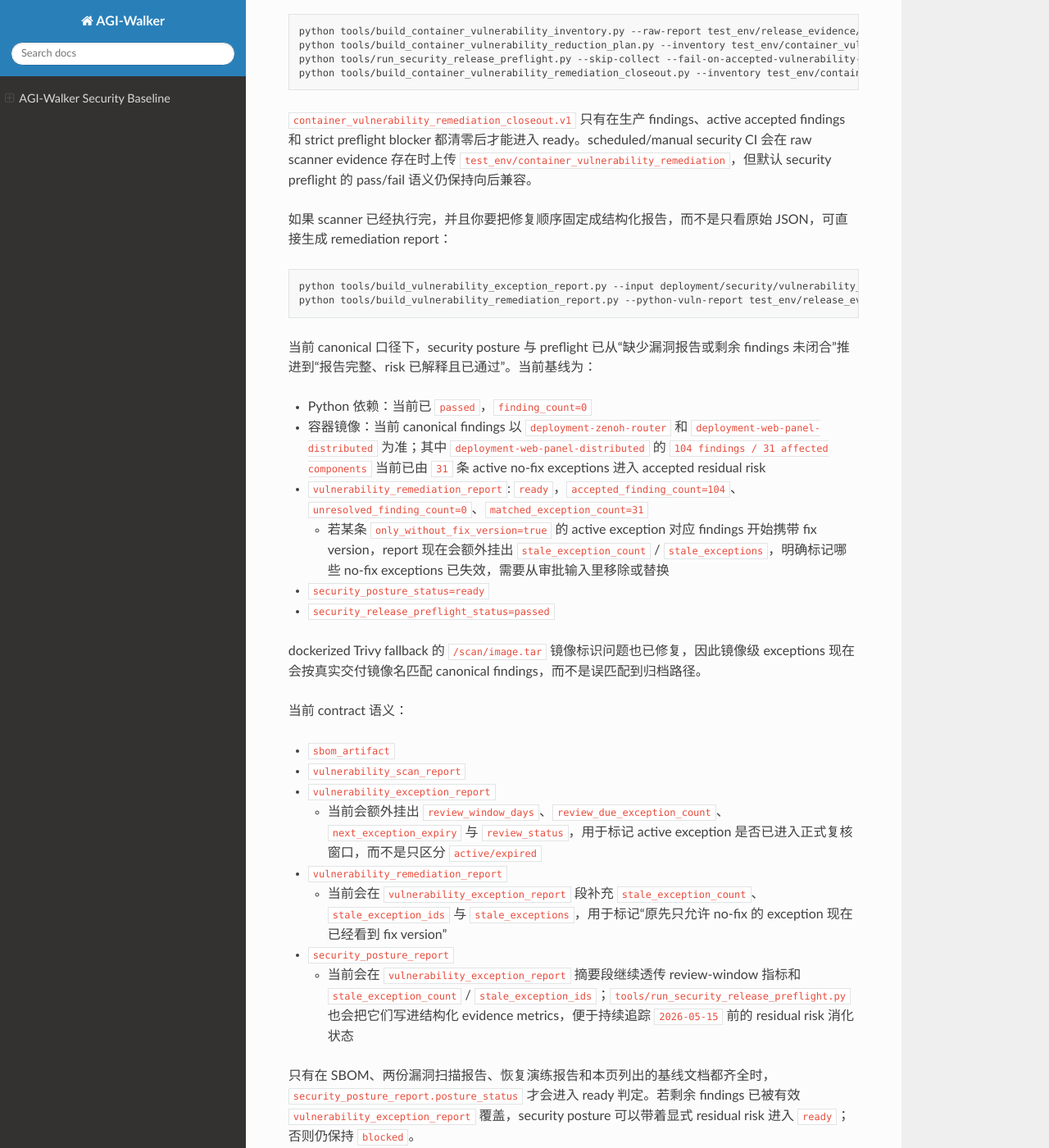
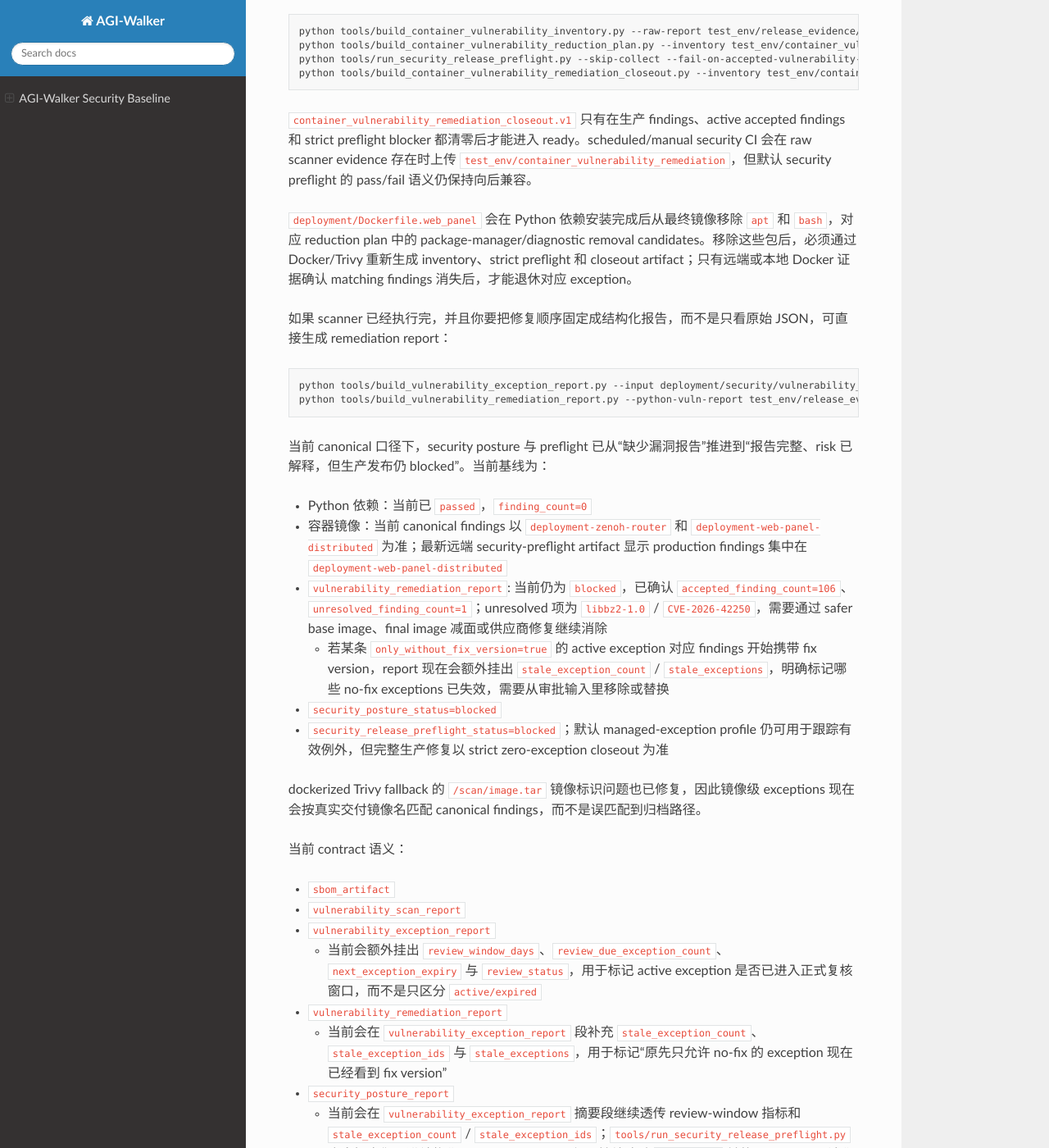
Before and after one commit to sossossal/AGI-Walker, a Sphinx documentation site: the page built from docs/guides/SECURITY_BASELINE.md, in a window 1280 px wide and 1400 px high, scrolled down 3762 px. Shown: the whole window at 82% size. Built offline with Sphinx 7.4.7 and the Read the Docs theme 3.1.0, drawn with Linux system fonts in a browser that asks for light colours.

Commit message:
Reduce web panel container runtime packages

````diff
--- a/docs/guides/SECURITY_BASELINE.md
+++ b/docs/guides/SECURITY_BASELINE.md
@@ -154,6 +154,8 @@
 
 `container_vulnerability_remediation_closeout.v1` 只有在生产 findings、active accepted findings 和 strict preflight blocker 都清零后才能进入 ready。scheduled/manual security CI 会在 raw scanner evidence 存在时上传 `test_env/container_vulnerability_remediation`，但默认 security preflight 的 pass/fail 语义仍保持向后兼容。
 
+`deployment/Dockerfile.web_panel` 会在 Python 依赖安装完成后从最终镜像移除 `apt` 和 `bash`，对应 reduction plan 中的 package-manager/diagnostic removal candidates。移除这些包后，必须通过 Docker/Trivy 重新生成 inventory、strict preflight 和 closeout artifact；只有远端或本地 Docker 证据确认 matching findings 消失后，才能退休对应 exception。
+
 如果 scanner 已经执行完，并且你要把修复顺序固定成结构化报告，而不是只看原始 JSON，可直接生成 remediation report：
 
 ```bash
@@ -161,14 +163,14 @@
 python tools/build_vulnerability_remediation_report.py --python-vuln-report test_env/release_evidence/security/python_vuln_scan_report.json --container-vuln-report test_env/release_evidence/security/container_vuln_scan_report.json --vulnerability-exception-report test_env/release_evidence/security/vulnerability_exception_report.json --output test_env/release_evidence/security/vulnerability_remediation_report.json
 ```
 
-当前 canonical 口径下，security posture 与 preflight 已从“缺少漏洞报告或剩余 findings 未闭合”推进到“报告完整、risk 已解释且已通过”。当前基线为：
+当前 canonical 口径下，security posture 与 preflight 已从“缺少漏洞报告”推进到“报告完整、risk 已解释，但生产发布仍 blocked”。当前基线为：
 
 - Python 依赖：当前已 `passed`，`finding_count=0`
-- 容器镜像：当前 canonical findings 以 `deployment-zenoh-router` 和 `deployment-web-panel-distributed` 为准；其中 `deployment-web-panel-distributed` 的 `104 findings / 31 affected components` 当前已由 `31` 条 active no-fix exceptions 进入 accepted residual risk
-- `vulnerability_remediation_report`: `ready`，`accepted_finding_count=104`、`unresolved_finding_count=0`、`matched_exception_count=31`
+- 容器镜像：当前 canonical findings 以 `deployment-zenoh-router` 和 `deployment-web-panel-distributed` 为准；最新远端 security-preflight artifact 显示 production findings 集中在 `deployment-web-panel-distributed`
+- `vulnerability_remediation_report`: 当前仍为 `blocked`，已确认 `accepted_finding_count=106`、`unresolved_finding_count=1`；unresolved 项为 `libbz2-1.0` / `CVE-2026-42250`，需要通过 safer base image、final image 减面或供应商修复继续消除
   - 若某条 `only_without_fix_version=true` 的 active exception 对应 findings 开始携带 fix version，report 现在会额外挂出 `stale_exception_count` / `stale_exceptions`，明确标记哪些 no-fix exceptions 已失效，需要从审批输入里移除或替换
-- `security_posture_status=ready`
-- `security_release_preflight_status=passed`
+- `security_posture_status=blocked`
+- `security_release_preflight_status=blocked`；默认 managed-exception profile 仍可用于跟踪有效例外，但完整生产修复以 strict zero-exception closeout 为准
 
 dockerized Trivy fallback 的 `/scan/image.tar` 镜像标识问题也已修复，因此镜像级 exceptions 现在会按真实交付镜像名匹配 canonical findings，而不是误匹配到归档路径。
 
````
Also changed, not shown: plans/modules/container-vulnerability-full-remediation.md (+2 -1 lines), 2 other files.
